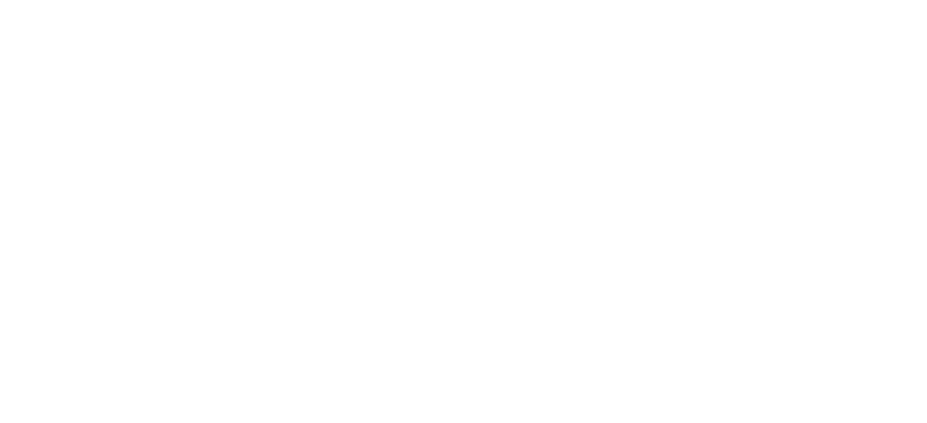
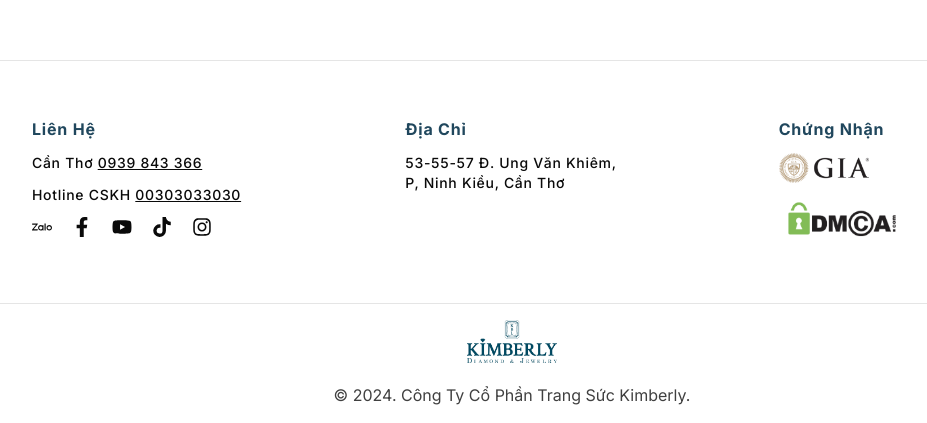
Before and after one commit to phamminhkhoa2k4/Kimberly, a Next.js app: page / in a window 1280 px wide. Shown: the part 740-1163 px from the top of the page, without its empty margins (128-1055 px from the left). Before the commit the page ends 800 px from the top, so only its background shows below. Built offline with nearby package versions, Linux system fonts and the light colour scheme.

Commit message:
💄 style : footer component and responsive

```diff
--- a/app/layout.tsx
+++ b/app/layout.tsx
@@ -2,6 +2,7 @@
 import { Inter } from "next/font/google";
 import "./globals.css";
 import Header from "@/components/Header";
+import Footer from "@/components/Footer";
 
 const inter = Inter({ subsets: ["latin"] });
 
@@ -20,6 +21,7 @@
       <body className={inter.className}>
         <Header/>
         {children}
+        <Footer/>
       </body>
     </html>
   );
--- a/app/page.tsx
+++ b/app/page.tsx
@@ -2,7 +2,7 @@
 
 const Home = () => {
   return (
-    <div>
+    <div className="h-screen">
 
     </div>
   );
--- /dev/null
+++ b/components/Footer/index.tsx
@@ -0,0 +1,148 @@
+import { SiZalo } from "react-icons/si";
+import { FaYoutube } from "react-icons/fa6";
+import { FaFacebookF } from "react-icons/fa";
+import { FaTiktok } from "react-icons/fa";
+import { FaInstagram } from "react-icons/fa";
+import Image from "next/image";
+import {
+  Accordion,
+  AccordionContent,
+  AccordionItem,
+  AccordionTrigger,
+} from "@/components/ui/accordion";
+
+
+const Footer = () => {
+  return (
+    <footer className="border-t shadow-sm">
+      <div className="w-3/4 mx-auto py-14 hidden lg:block">
+        <div className=" grid grid-cols-3 items-start gap-40">
+          <div className="flex flex-col justify-center gap-3">
+            <div className="text-base font-bold capitalize tracking-wider text-[#20475d]">
+              Liên hệ
+            </div>
+            <div className="text-sm font-medium tracking-wider">
+              Cần Thơ <span className="underline">0939 843 366</span>
+            </div>
+            <div className="text-sm font-medium tracking-wider">
+              Hotline CSKH <span className="underline">00303033030</span>
+            </div>
+            <div className="flex items-center gap-5">
+              <SiZalo className="h-5 w-5" />
+              <FaFacebookF className="h-5 w-5" />
+              <FaYoutube className="h-5 w-5" />
+              <FaTiktok className="h-5 w-5" />
+              <FaInstagram className="h-5 w-5" />
+            </div>
+          </div>
+          <div className="flex flex-col justify-center gap-3">
+            <div className="text-base font-bold capitalize tracking-wider text-[#20475d]">
+              Địa Chỉ
+            </div>
+            <div className="text-sm tracking-wider font-medium">
+              53-55-57 Đ. Ung Văn Khiêm, P, Ninh Kiều, Cần Thơ
+            </div>
+          </div>
+          <div className="flex flex-col justify-center gap-3">
+            <div className="text-base font-bold capitalize tracking-wider text-[#20475d]">
+              Chứng Nhận
+            </div>
+            <Image
+              src={"/Certification/GIA.jpg"}
+              alt=""
+              height={90}
+              width={90}
+              className="object-cover object-center"
+            />
+            <Image
+              src={"/Certification/DMCA.png"}
+              alt=""
+              height={120}
+              width={120}
+              className="object-cover object-center"
+            />
+          </div>
+        </div>
+      </div>
+      <div className="my-3 sm:hidden">
+        <Accordion type="single" collapsible>
+          <AccordionItem value="item-1">
+            <AccordionTrigger>
+              <div className="px-6 py-3 text-base font-bold capitalize tracking-wider text-[#20475d]">
+                Liên hệ
+              </div>
+            </AccordionTrigger>
+            <AccordionContent className="px-11 flex flex-col gap-2">
+              <div className="text-sm font-medium tracking-wider">
+                Cần Thơ <span className="underline">0939 843 366</span>
+              </div>
+              <div className="text-sm font-medium tracking-wider">
+                Hotline CSKH <span className="underline">00303033030</span>
+              </div>
+              <div className="flex items-center gap-5">
+                <SiZalo className="h-5 w-5" />
+                <FaFacebookF className="h-5 w-5" />
+                <FaYoutube className="h-5 w-5" />
+                <FaTiktok className="h-5 w-5" />
+                <FaInstagram className="h-5 w-5" />
+              </div>
+            </AccordionContent>
+          </AccordionItem>
+        </Accordion>
+        <Accordion type="single" collapsible>
+          <AccordionItem value="item-1">
+            <AccordionTrigger>
+              <div className="px-6 py-3 text-base font-bold capitalize tracking-wider text-[#20475d]">
+                Địa Chỉ
+              </div>
+            </AccordionTrigger>
+            <AccordionContent className="px-11 flex flex-col gap-2">
+              <div className="text-sm tracking-wider font-medium">
+                53-55-57 Đ. Ung Văn Khiêm, P, Ninh Kiều, Cần Thơ
+              </div>
+            </AccordionContent>
+          </AccordionItem>
+        </Accordion>
+        <Accordion type="single" collapsible>
+          <AccordionItem value="item-1">
+            <AccordionTrigger>
+              <div className="px-6 py-3 text-base font-bold capitalize tracking-wider text-[#20475d]">
+                Chứng Nhận
+              </div>
+            </AccordionTrigger>
+            <AccordionContent className="flex  items-center justify-between px-11   gap-2">
+              <Image
+                src={"/Certification/GIA.jpg"}
+                alt=""
+                height={50}
+                width={50}
+                className="object-cover object-center"
+              />
+              <Image
+                src={"/Certification/DMCA.png"}
+                alt=""
+                height={80}
+                width={80}
+                className="object-cover object-center"
+              />
+            </AccordionContent>
+          </AccordionItem>
+        </Accordion>
+      </div>
+      <div className="border-t w-full flex items-center flex-col gap-5 justify-center py-4">
+        <Image
+          src={"/Logo/gem.jpg"}
+          alt="Logo"
+          height={90}
+          width={90}
+          className="object-contain object-center"
+        />
+        <div className="text-neutral-700">
+          © 2024. Công Ty Cổ Phần Trang Sức Kimberly.{" "}
+        </div>
+      </div>
+    </footer>
+  );
+};
+
+export default Footer;
--- a/components/Header/index.tsx
+++ b/components/Header/index.tsx
@@ -20,7 +20,7 @@
 
 import { useState } from "react";
 const Header = () => {
-  const [isOpenMenu, setIsOpenMenu] = useState<boolean>(true);
+  const [isOpenMenu, setIsOpenMenu] = useState<boolean>(false);
   return (
     <>
       <header className="fixed top-0 left-0 right-0 bg-white border-b shadow-md">
```
Also changed, not shown: public/Certification/DMCA.png (added), public/Certification/GIA.jpg (added).
